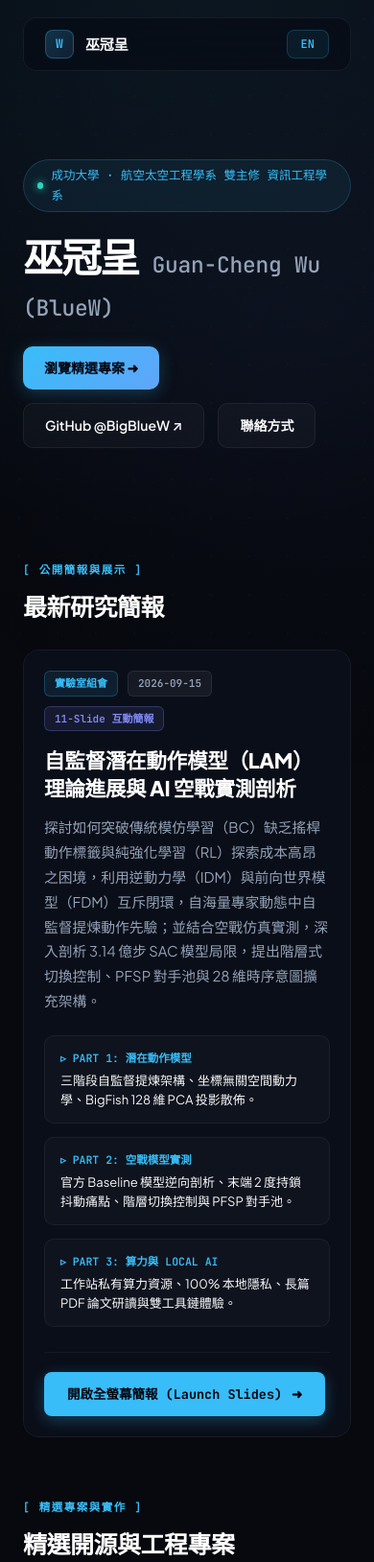
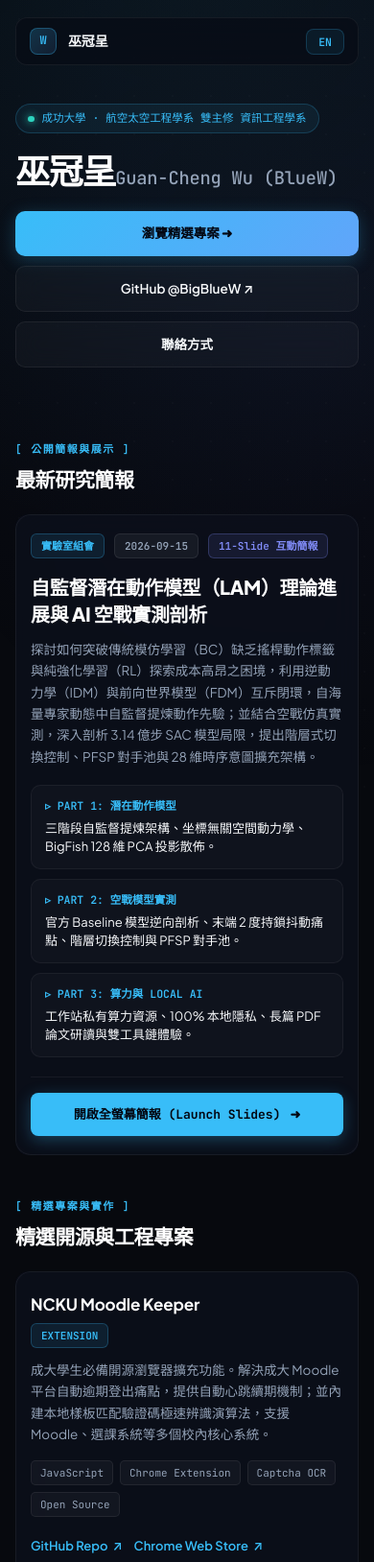
Before and after one commit to BigBlueW/BigBlueW.github.io, a plain HTML site: page index.html in a window 390 px wide. Shown: the top 1628 px of the page at 96% size. Drawn offline with Linux system fonts and the light colour scheme.

Commit message:
fix(mobile): optimize responsive layout, spacing, and typography for mobile devices

```diff
--- a/index.html
+++ b/index.html
@@ -686,6 +686,7 @@
       display: none !important;
     }
 
+    /* Responsive System: Tablet & Mobile Optimization */
     @media (max-width: 860px) {
       .w-6 {
         grid-column: span 12;
@@ -694,7 +695,200 @@
         display: none;
       }
       .bento-panel {
-        padding: 22px;
+        padding: 24px 20px;
+      }
+    }
+
+    @media (max-width: 640px) {
+      .layout-shell {
+        padding: 0 16px 64px;
+      }
+      .navbar {
+        margin: 12px auto 26px;
+        padding: 10px 14px;
+        border-radius: 12px;
+      }
+      .brand-title {
+        font-size: 14px;
+      }
+      .brand-glyph {
+        width: 28px;
+        height: 28px;
+        font-size: 12px;
+      }
+      .lang-btn {
+        padding: 5px 12px;
+        font-size: 11.5px;
+      }
+      .hero-wrap {
+        padding: 20px 0 32px;
+      }
+      .dept-badge {
+        font-size: 11.5px;
+        padding: 6px 12px;
+        line-height: 1.45;
+        white-space: normal;
+        text-align: left;
+        margin-bottom: 18px;
+      }
+      .hero-name {
+        font-size: 2.25rem;
+        display: flex;
+        flex-direction: column;
+        gap: 6px;
+        margin-bottom: 22px;
+        line-height: 1.15;
+      }
+      .hero-name .en-tag {
+        margin-left: 0;
+        font-size: 0.52em;
+        line-height: 1.2;
+      }
+      .hero-cta-group {
+        flex-direction: column;
+        width: 100%;
+        gap: 10px;
+      }
+      .cta-btn {
+        width: 100%;
+        justify-content: center;
+        padding: 12px 18px;
+        font-size: 13.5px;
+      }
+      .section-block {
+        margin-top: 44px;
+      }
+      .sec-kicker {
+        font-size: 11px;
+        margin-bottom: 6px;
+      }
+      .sec-title {
+        font-size: 21px;
+        margin-bottom: 18px;
+      }
+      .bento-container {
+        gap: 14px;
+      }
+      .bento-panel {
+        padding: 20px 16px;
+        border-radius: 14px;
+      }
+      .talk-heading {
+        font-size: 1.25rem;
+        line-height: 1.4;
+        margin-bottom: 12px;
+      }
+      .talk-summary {
+        font-size: 13.5px;
+        line-height: 1.65;
+        margin-bottom: 18px;
+      }
+      .talk-cards-trio {
+        grid-template-columns: 1fr;
+        gap: 10px;
+        margin-bottom: 20px;
+      }
+      .trio-item {
+        padding: 12px 14px;
+      }
+      .talk-launch-row {
+        padding-top: 16px;
+        width: 100%;
+      }
+      .btn-launch {
+        width: 100%;
+        justify-content: center;
+        padding: 12px 16px;
+        font-size: 13px;
+      }
+      .card-head {
+        flex-direction: column;
+        align-items: flex-start;
+        gap: 6px;
+      }
+      .card-title {
+        font-size: 17px;
+      }
+      .card-desc {
+        font-size: 13.5px;
+        line-height: 1.65;
+        margin-bottom: 16px;
+      }
+      .card-link-group {
+        flex-wrap: wrap;
+        gap: 12px;
+      }
+      .category-header {
+        font-size: 11px;
+        margin-bottom: 10px;
+      }
+      .skills-flex {
+        gap: 6px;
+      }
+      .skill-badge {
+        font-size: 11.5px;
+        padding: 5px 10px;
+        border-radius: 6px;
+      }
+      .contact-card-inner {
+        flex-direction: column;
+        align-items: stretch;
+        gap: 20px;
+      }
+      .contact-title {
+        font-size: 18px;
+      }
+      .contact-sub {
+        font-size: 13px;
+        margin-bottom: 14px;
+      }
+      .email-container {
+        width: 100%;
+        max-width: 100%;
+        gap: 8px;
+      }
+      .email-copy-btn {
+        padding: 10px 12px;
+        font-size: 12px;
+        flex-wrap: nowrap;
+        overflow: hidden;
+      }
+      .email-left {
+        min-width: 0;
+        flex: 1;
+        overflow: hidden;
+        gap: 8px;
+      }
+      .email-left span:nth-child(2) {
+        overflow: hidden;
+        text-overflow: ellipsis;
+        white-space: nowrap;
+        font-size: 12px;
+      }
+      .email-type {
+        font-size: 10px;
+        min-width: 52px;
+        flex-shrink: 0;
+      }
+      .copy-hint {
+        font-size: 10.5px;
+        flex-shrink: 0;
+        margin-left: 8px;
+      }
+      footer {
+        margin-top: 48px;
+        padding: 24px 0;
+      }
+      .footer-content {
+        flex-direction: column;
+        align-items: center;
+        text-align: center;
+        gap: 14px;
+        font-size: 12px;
+      }
+      .footer-nav {
+        gap: 16px;
+        font-size: 12px;
       }
     }
   </style>
```
